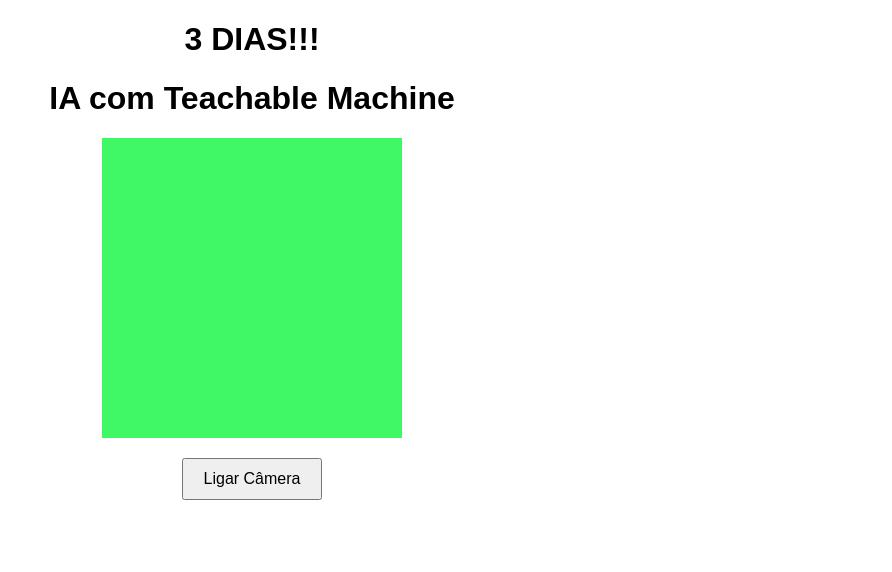
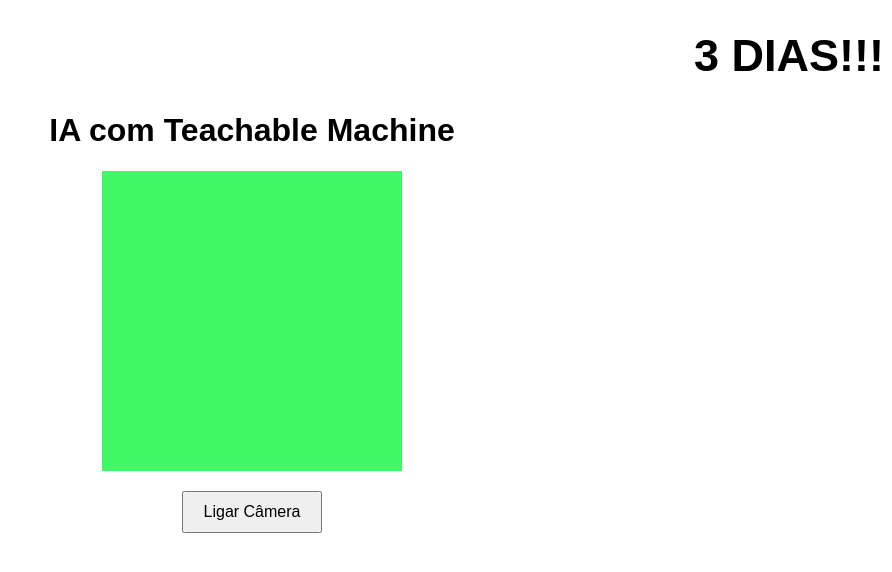
Before and after one commit to Isaac1244/testegit, a plain HTML site: page mao.html in a window 1280 px wide. Shown: the whole page, without its empty margins (388-1280 px from the left). Drawn offline with Linux system fonts and the light colour scheme.

Commit message:
Adição do título

```diff
--- a/mao.html
+++ b/mao.html
@@ -25,11 +25,12 @@
         }
         .tt {
             font-size: 45px;
+            text-align: right;
         }
     </style>
 </head>
 <body>
-    <h1>3 DIAS!!!</h1>
+    <h1 class="tt">3 DIAS!!!</h1>
     <h1>IA com Teachable Machine</h1>
 
     <div id="webcam-container"></div>
```
